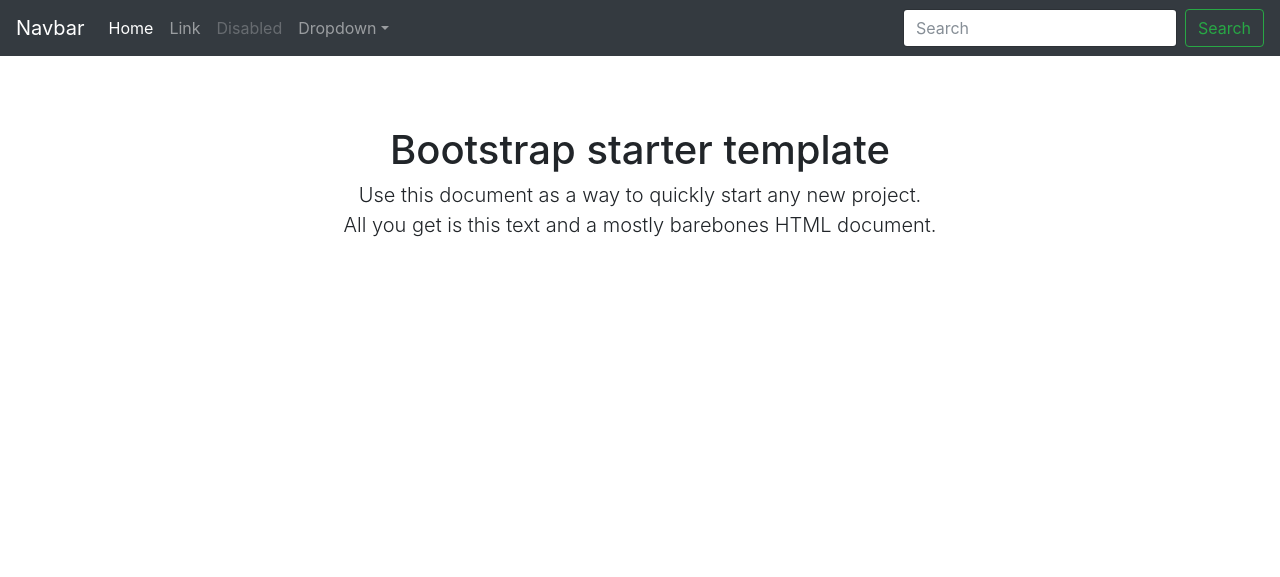
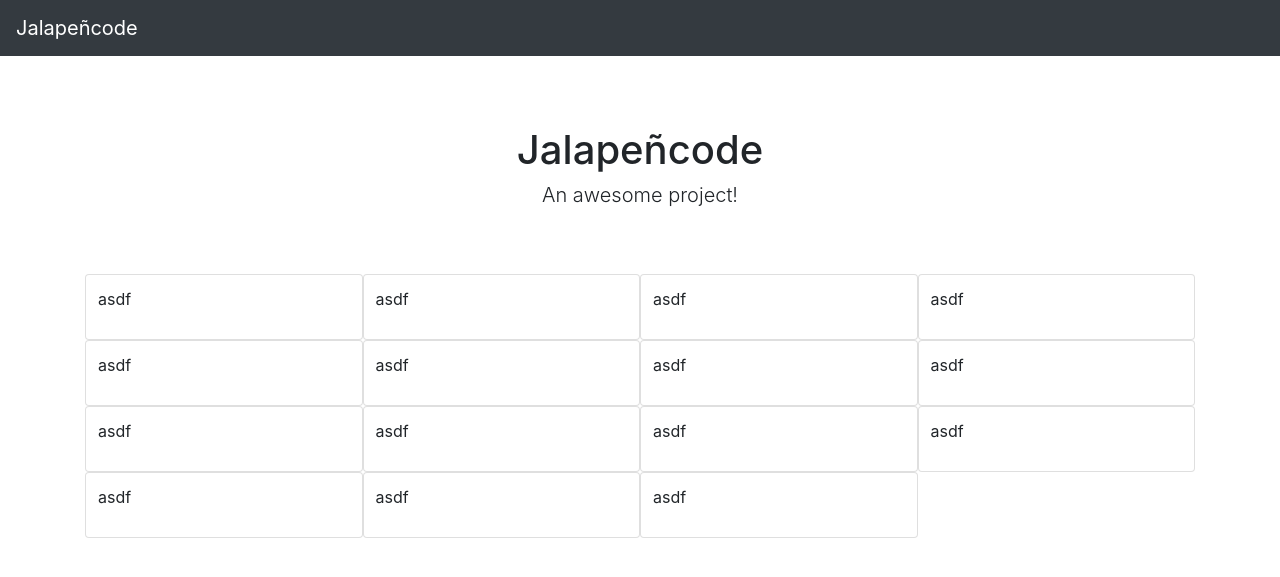
Before and after one commit to mhy001/jalapencode, a PHP site: page /index.html in a window 1280 px wide. Shown: the top 577 px of the page. Run offline with PHP 8.4, Linux system fonts and the light colour scheme; some libraries are stand-ins or nearby versions.

Commit message:
Setting up basic layout of site

```diff
--- a/assets/css/custom.css
+++ b/assets/css/custom.css
@@ -5,3 +5,9 @@
   padding: 3rem 1.5rem;
   text-align: center;
 }
+
+.card {
+  float: left;
+  width: 25%;
+  padding: .75rem;
+}
--- /dev/null
+++ b/assets/js/custom.js
@@ -0,0 +1,5 @@
+var card = "<div class=\"card\"><p>asdf</p></div>";
+
+for (i = 0; i < 15; i++) {
+    $(".col").append(card);
+}
--- a/index.html
+++ b/index.html
@@ -3,15 +3,12 @@
   <head>
     <meta charset="utf-8">
     <meta name="viewport" content="width=device-width, initial-scale=1, shrink-to-fit=no">
-    <meta name="description" content="">
-    <meta name="author" content="">
     <!--<link rel="icon" href="../../../../favicon.ico">-->
 
-    <title>Starter Template for Bootstrap</title>
+    <title>Jalapeñcode</title>
 
     <!-- Bootstrap core CSS -->
     <link href="assets/css/bootstrap/bootstrap.min.css" rel="stylesheet">
-
     <!-- Custom styles for this template -->
     <link href="assets/css/custom.css" rel="stylesheet">
   </head>
@@ -19,8 +16,8 @@
   <body>
 
     <nav class="navbar navbar-expand-md navbar-dark bg-dark fixed-top">
-      <a class="navbar-brand" href="#">Navbar</a>
-      <button class="navbar-toggler" type="button" data-toggle="collapse" data-target="#navbarsExampleDefault" aria-controls="navbarsExampleDefault" aria-expanded="false" aria-label="Toggle navigation">
+      <a class="navbar-brand" href="#">Jalapeñcode</a>
+<!--      <button class="navbar-toggler" type="button" data-toggle="collapse" data-target="#navbarsExampleDefault" aria-controls="navbarsExampleDefault" aria-expanded="false" aria-label="Toggle navigation">
         <span class="navbar-toggler-icon"></span>
       </button>
 
@@ -49,15 +46,18 @@
           <button class="btn btn-outline-success my-2 my-sm-0" type="submit">Search</button>
         </form>
       </div>
-    </nav>
+-->    </nav>
 
     <div class="container">
-
       <div class="starter-template">
-        <h1>Bootstrap starter template</h1>
-        <p class="lead">Use this document as a way to quickly start any new project.<br> All you get is this text and a mostly barebones HTML document.</p>
+        <h1>Jalapeñcode</h1>
+        <p class="lead">An awesome project!</p>
       </div>
 
+      <div class="row">
+        <div class="col">
+        </div>
+      </div>
     </div><!-- /.container -->
 
 
@@ -68,5 +68,6 @@
     <script>window.jQuery || document.write('<script src="assets/js/jquery/jquery.min.js"><\/script>')</script>
     <script src="assets/js/popper/popper.min.js"></script>
     <script src="assets/js/bootstrap/bootstrap.min.js"></script>
+    <script src="assets/js/custom.js"></script>
   </body>
 </html>
```
